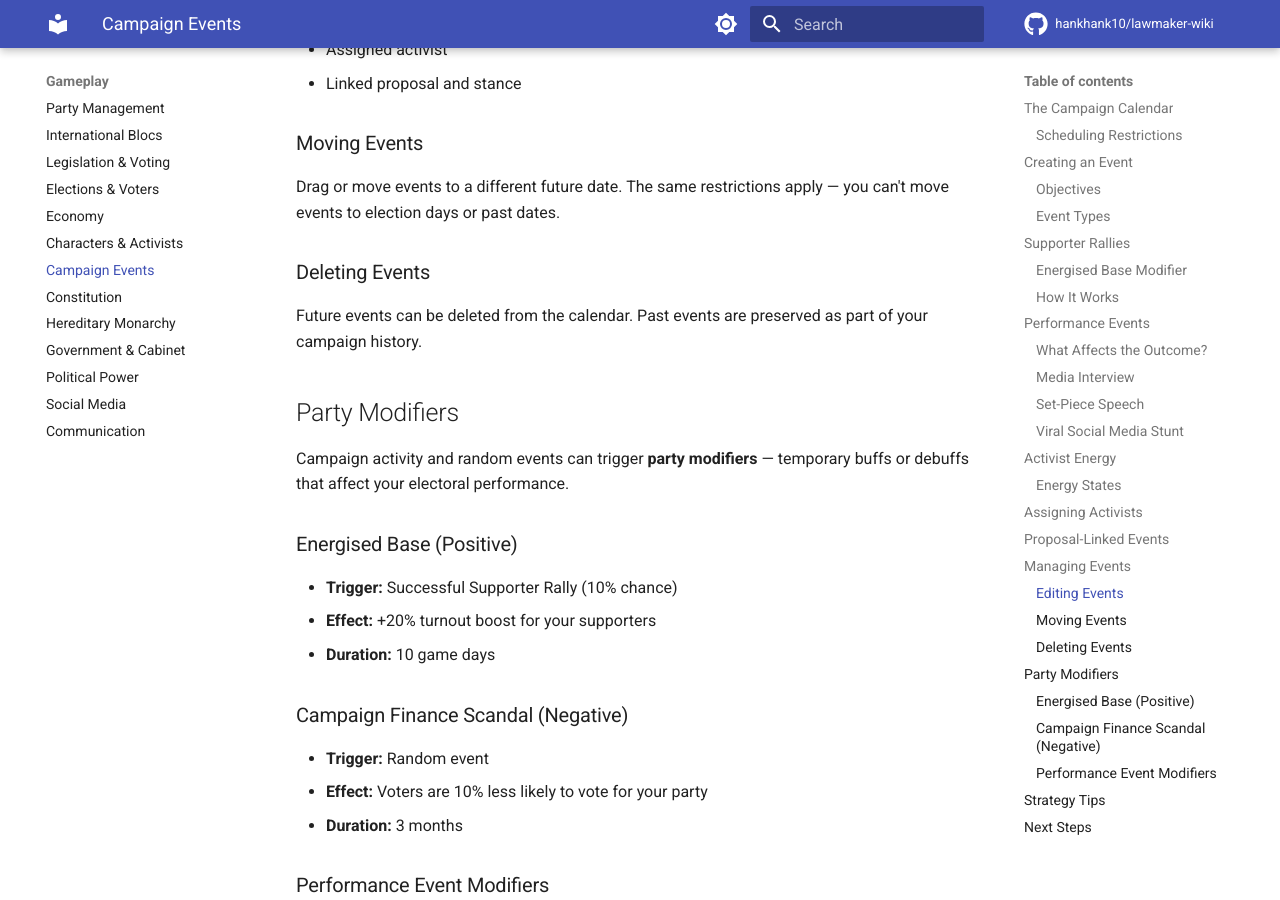
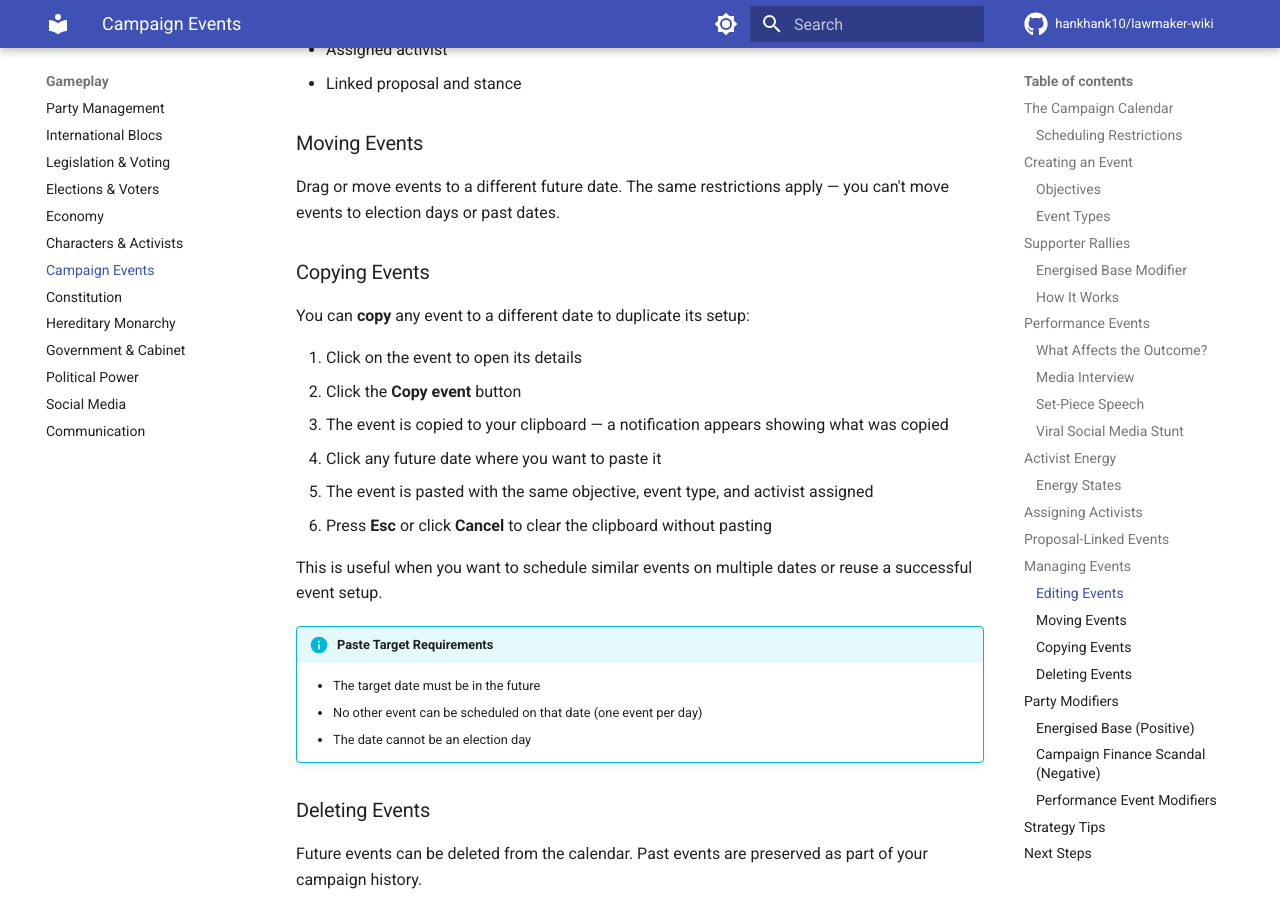
Before and after one commit to hankhank10/lawmaker-wiki, an MkDocs documentation site: the page built from docs/gameplay/campaigning.md, in a window 1280 px wide and 900 px high, scrolled down 5967 px. Built offline with MkDocs 1.6.1 and Material for MkDocs 9.7.7, drawn with Linux system fonts in a browser that asks for light colours; comment, search, counter and statistics services are not loaded; some of the changed text lies outside the part shown.

Commit message:
📝 Sync from private repo
Auto-synced from hankhank10/lawmaker/game-manual

```diff
--- a/docs/gameplay/campaigning.md
+++ b/docs/gameplay/campaigning.md
@@ -8,7 +8,7 @@ Every party has a **campaign calendar** showing the current game month. From her
 
 - View upcoming and past events
 - Schedule new events on future dates
-- Edit or move future events
+- Edit, move, or copy future events
 - See election days marked on the calendar
 
 !!! info "One Event Per Day"
@@ -184,6 +184,24 @@ You can edit any **future** event to change its:
 
 Drag or move events to a different future date. The same restrictions apply — you can't move events to election days or past dates.
 
+### Copying Events
+
+You can **copy** any event to a different date to duplicate its setup:
+
+1. Click on the event to open its details
+2. Click the **Copy event** button
+3. The event is copied to your clipboard — a notification appears showing what was copied
+4. Click any future date where you want to paste it
+5. The event is pasted with the same objective, event type, and activist assigned
+6. Press **Esc** or click **Cancel** to clear the clipboard without pasting
+
+This is useful when you want to schedule similar events on multiple dates or reuse a successful event setup.
+
+!!! info "Paste Target Requirements"
+    - The target date must be in the future
+    - No other event can be scheduled on that date (one event per day)
+    - The date cannot be an election day
+
 ### Deleting Events
 
 Future events can be deleted from the calendar. Past events are preserved as part of your campaign history.
```
